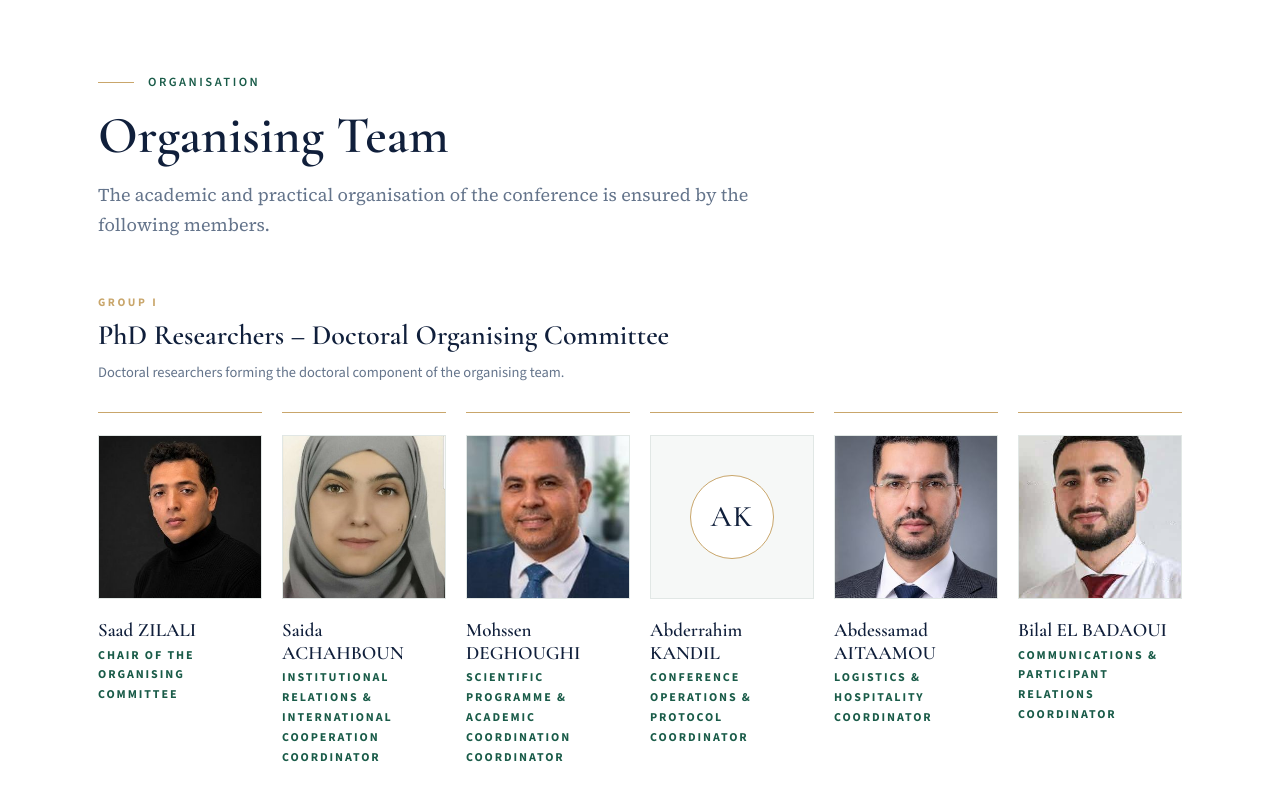
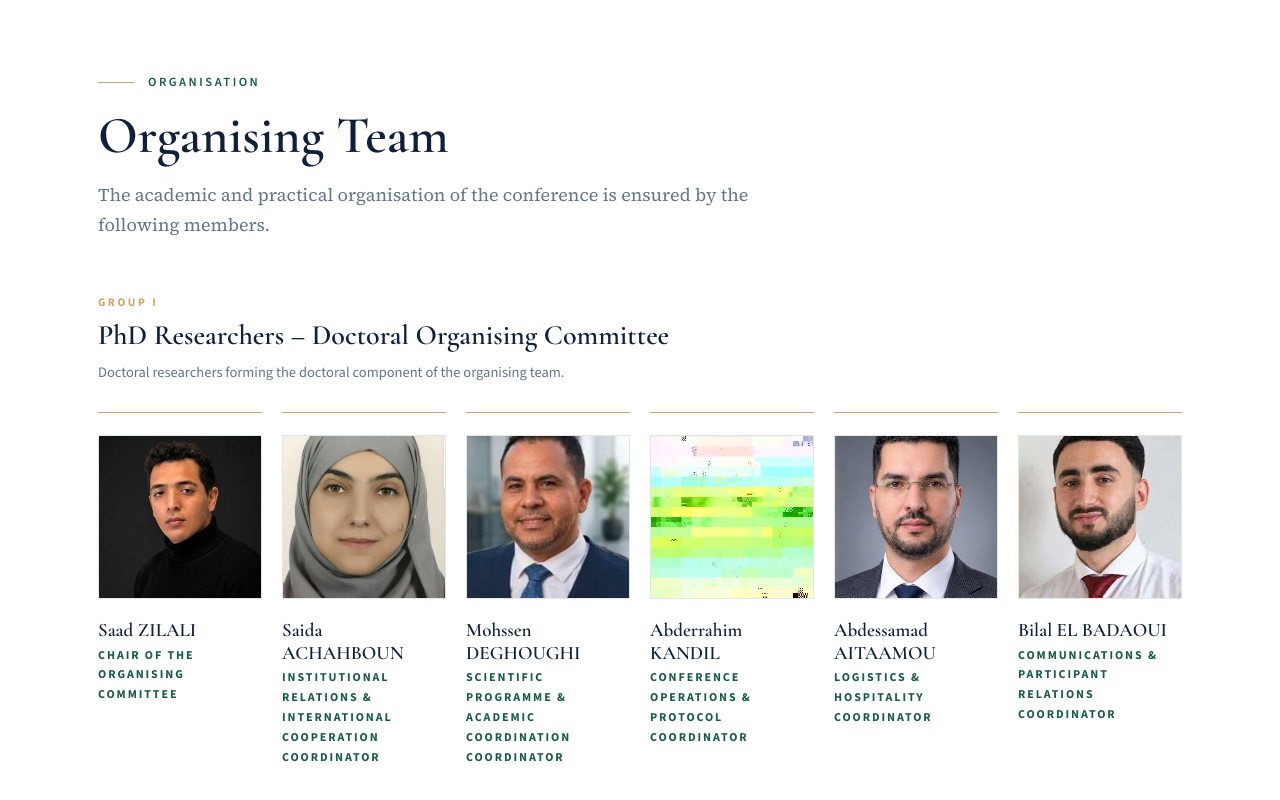
Before and after one commit to tangier2027/climatedisplacement, a plain HTML site: page index.html in a window 1280 px wide. Shown: the part 11170-11970 px from the top of the page. Drawn offline with nearby package versions, Linux system fonts and the light colour scheme.

Commit message:
Show Abderrahim Kandil photo

```diff
--- a/index.html
+++ b/index.html
@@ -2381,7 +2381,7 @@
             </div>
           </article>
           <article class="person member">
-            <div class="portrait"> <div class="ini" aria-hidden="true">AK</div>
+            <div class="portrait"><img src="assets/img/people/abderrahim-kandil.jpg" alt="Abderrahim KANDIL" loading="lazy">
             </div>
             <h3>Abderrahim KANDIL
             </h3>
```
